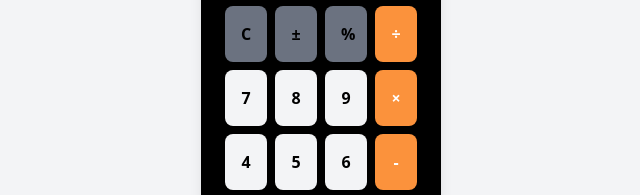
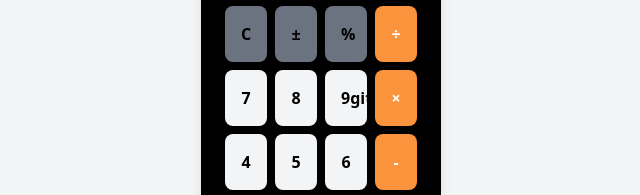
Before and after one commit to wubedor/git-Practice, a plain HTML site: page calculator/calculator.html in a window 1280 px wide. Shown: the part 130-325 px from the top of the page, 319-959 px from the left. Drawn offline with nearby package versions, Linux system fonts and the light colour scheme; files that its build step writes are made by us from their sources.

Commit message:
first code

```diff
--- a/calculator/calculator.html
+++ b/calculator/calculator.html
@@ -25,7 +25,7 @@
     <!-- Second row -->
     <button  class="bg-gray-100 hover:bg-gray-200 p-4 rounded-lg font-bold">7</button>
     <button  class="bg-gray-100 hover:bg-gray-200 p-4 rounded-lg font-bold">8</button>
-    <button  class="bg-gray-100 hover:bg-gray-200 p-4 rounded-lg font-bold">9</button>
+    <button  class="bg-gray-100 hover:bg-gray-200 p-4 rounded-lg font-bold">9git</button>
     <button  class="bg-orange-400 hover:bg-orange-500 text-white p-4 rounded-lg font-bold">×</button>
 
     <!-- Third row -->
```
